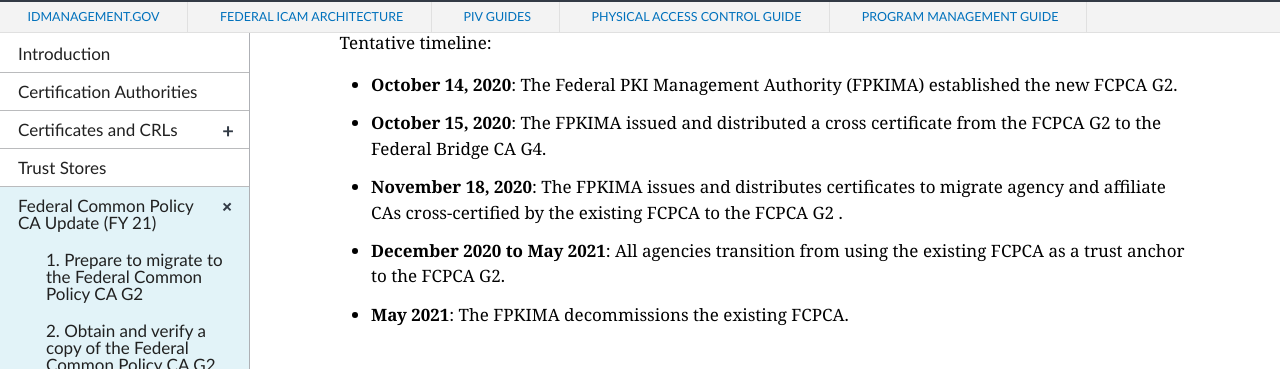
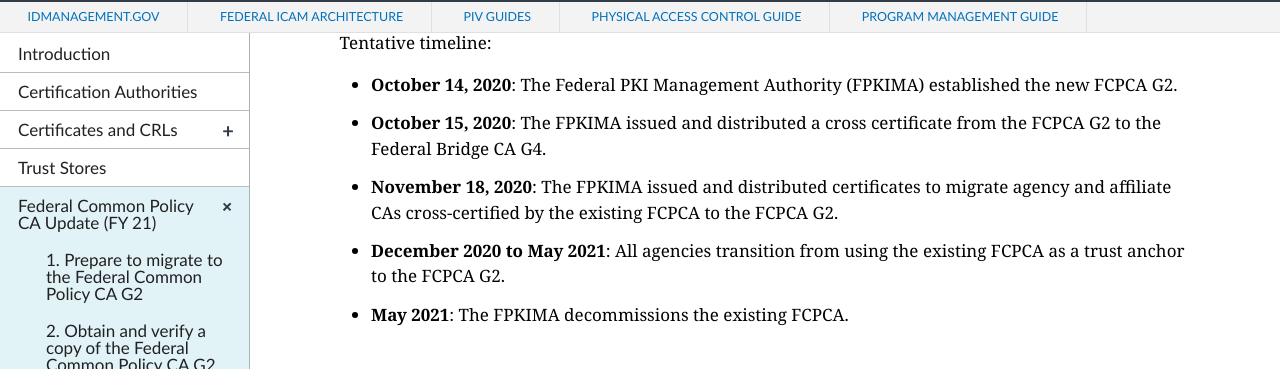
Before and after one commit to GSA/fpki-guides, a Jekyll site: the page built from _common/09_faq.md, in a window 1280 px wide and 900 px high, scrolled down 1059 px. Shown: the part 85-454 px from the top of the window. Built offline with Jekyll 4.4.1, drawn with Linux system fonts in a browser that asks for light colours; nearby versions of some CDN libraries.

Commit message:
Update 09_faq.md

```diff
--- a/_common/09_faq.md
+++ b/_common/09_faq.md
@@ -34,7 +34,7 @@ Between December 2020 and May 2021, CAs cross-certified by the existing FCPCA wi
 Tentative timeline:
 - **October 14, 2020**: The Federal PKI Management Authority (FPKIMA) established the new FCPCA G2.
 - **October 15, 2020**: The FPKIMA issued and distributed a cross certificate from the FCPCA G2 to the Federal Bridge CA G4.
-- **November 18, 2020**: The FPKIMA issues and distributes certificates to migrate agency and affiliate CAs cross-certified by the existing FCPCA to the FCPCA G2 .
+- **November 18, 2020**: The FPKIMA issued and distributed certificates to migrate agency and affiliate CAs cross-certified by the existing FCPCA to the FCPCA G2.
 - **December 2020 to May 2021**: All agencies transition from using the existing FCPCA as a trust anchor to the FCPCA G2.
 - **May 2021**: The FPKIMA decommissions the existing FCPCA.
 
```
